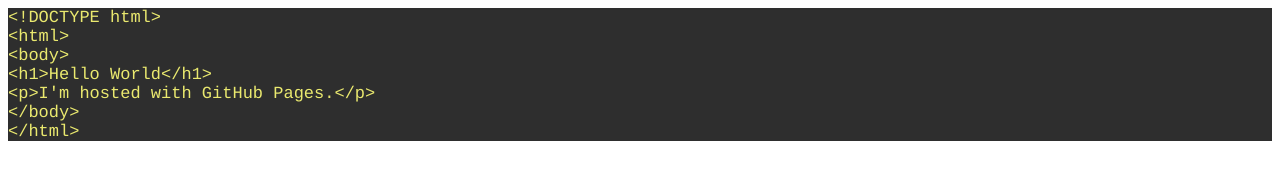
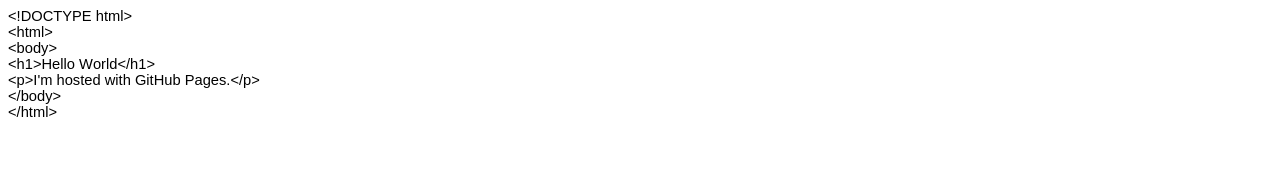
Before and after one commit to butwatt/butwatt, a plain HTML site: page index.html in a window 1280 px wide. Drawn offline with Linux system fonts and the light colour scheme.

Commit message:
Update index.html

```diff
--- a/index.html
+++ b/index.html
@@ -7,7 +7,7 @@
   <meta name="Generator" content="Cocoa HTML Writer">
   <meta name="CocoaVersion" content="2487.3">
   <style type="text/css">
-    p.p1 {margin: 0.0px 0.0px 0.0px 0.0px; font: 17.0px Courier; color: #eae96f; -webkit-text-stroke: #eae96f; background-color: #2e2e2e}
+    p.p1 {margin: 0.0px 0.0px 0.0px 0.0px; font: 14.7px Arial; -webkit-text-stroke: #000000}
     span.s1 {font-kerning: none}
   </style>
 </head>
```
